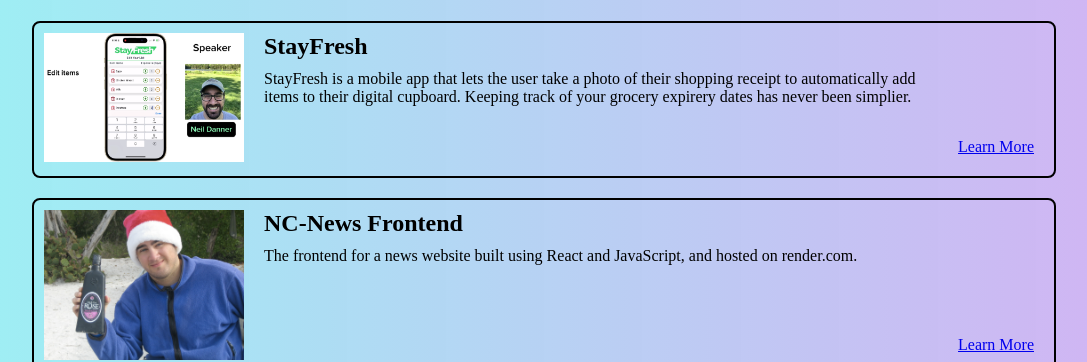
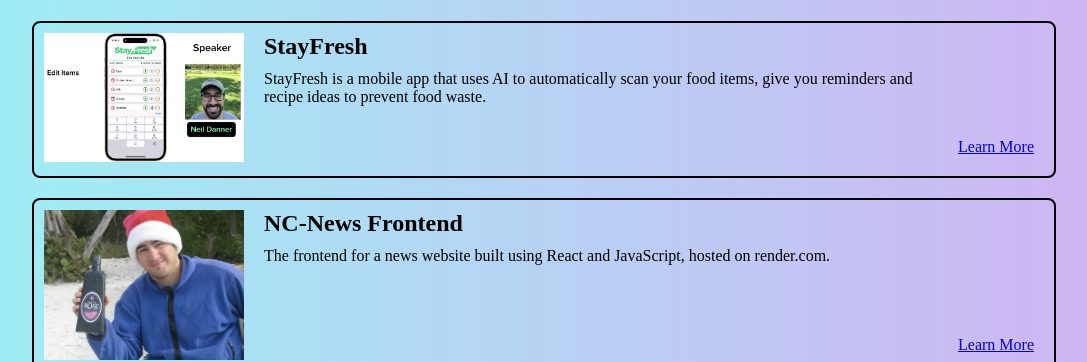
Before and after one commit to ndanner22/Personal-Site, a React (Vite) app: page /projects in a window 1280 px wide. Shown: the part 273-635 px from the top of the page, without its empty margins (96-1183 px from the left). Built offline with nearby package versions, Linux system fonts and the light colour scheme.

Commit message:
Add github links to project data

```diff
--- a/src/data/projectData.ts
+++ b/src/data/projectData.ts
@@ -4,6 +4,7 @@
   description: string;
   image: string;
   alt: string;
+  github: string;
 }
 
 export const projects: Project[] = [
@@ -11,17 +12,19 @@
     project_id: "1",
     title: "StayFresh",
     description:
-      "StayFresh is a mobile app that lets the user take a photo of their shopping receipt to automatically add items to their digital cupboard. Keeping track of your grocery expirery dates has never been simplier.",
+      "StayFresh is a mobile app that uses AI to automatically scan your food items, give you reminders and recipe ideas to prevent food waste.",
     image: "../../public/images/stay-fresh.png",
     alt: "picture of cell phone app containing a grocery list",
+    github: "https://github.com/ndanner22/Stay-Fresh-FE",
   },
   {
     project_id: "2",
     title: "NC-News Frontend",
     description:
-      "The frontend for a news website built using React and JavaScript, and hosted on render.com.",
+      "The frontend for a news website built using React and JavaScript, hosted on render.com.",
     image: "../../public/images/place-holder.jpeg",
     alt: "picture of homepage of a news website",
+    github: "https://github.com/ndanner22/nc-news",
   },
   {
     project_id: "3",
@@ -30,5 +33,6 @@
       "The backend for a news website developed by creating a REST API using JavaScript and PostgreSQL, hosted on elephantsql.com.",
     image: "../../public/images/portrait.png",
     alt: "picture of JavaScript code",
+    github: "https://github.com/ndanner22/news-engine",
   },
 ];
```
